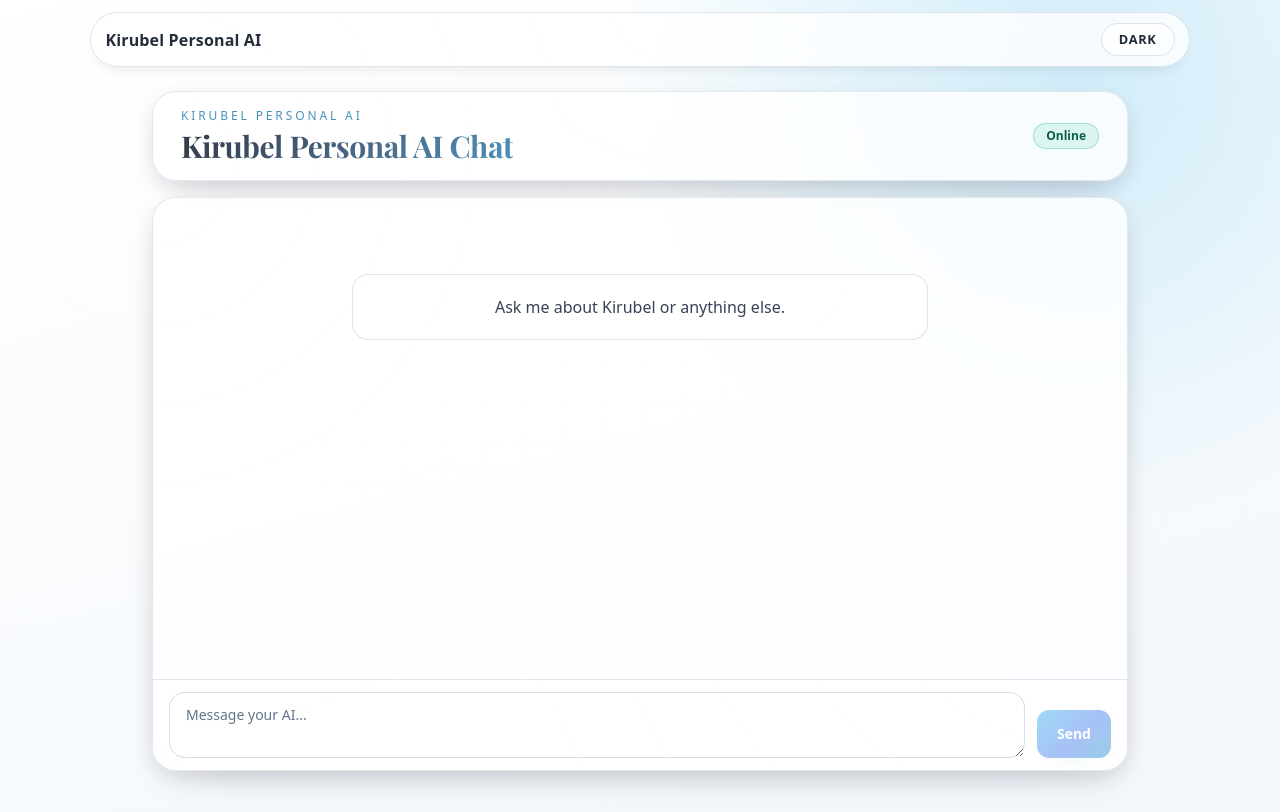
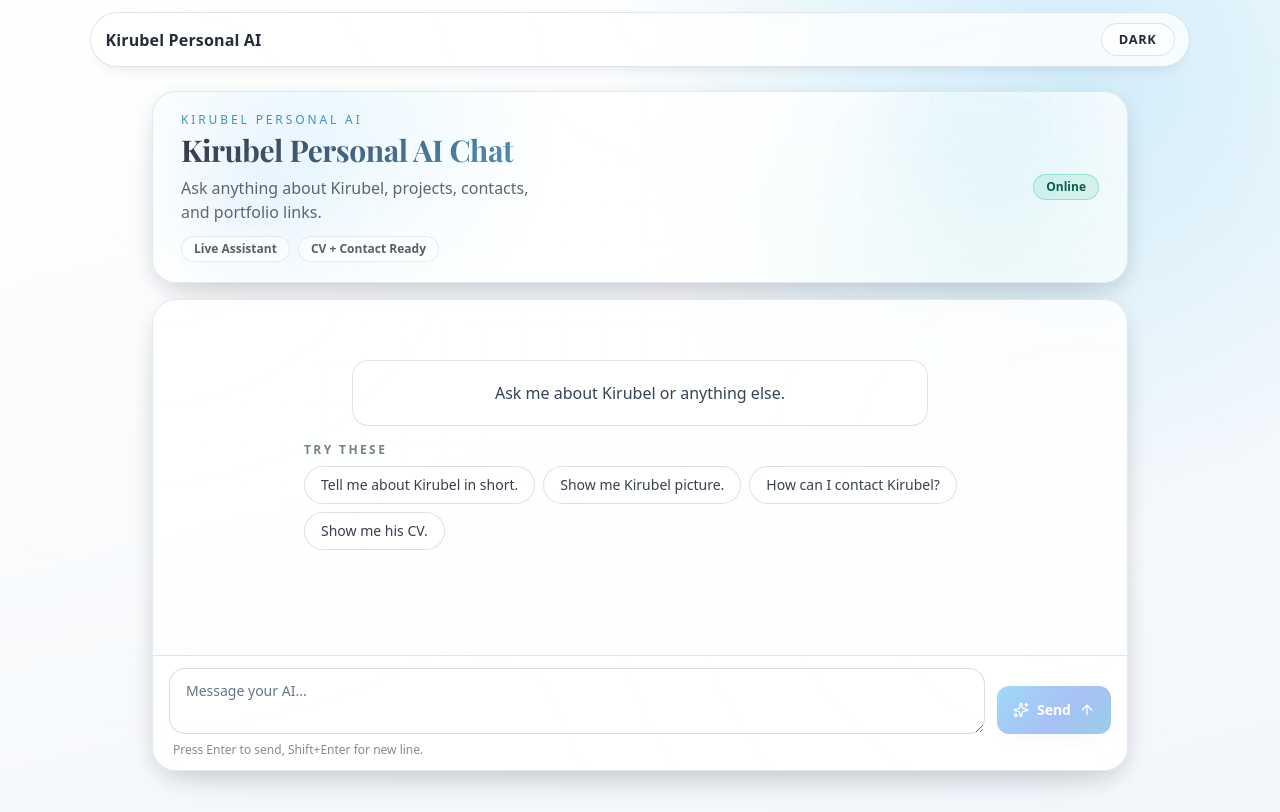
Before and after one commit to Kira2168/personal-ai, a Next.js app: page / in a window 1280 px wide. Built offline with nearby package versions, Linux system fonts and the light colour scheme; a web font is replaced by a local one.

Commit message:
pollishing ui

```diff
--- a/src/app/globals.css
+++ b/src/app/globals.css
@@ -296,6 +296,40 @@ body::after {
   color: var(--chat-empty-text);
 }
 
+.hero-shell {
+  background:
+    radial-gradient(circle at 18% 15%, color-mix(in srgb, var(--ring-a), transparent 35%), transparent 28%),
+    radial-gradient(circle at 86% 85%, color-mix(in srgb, var(--ring-c), transparent 40%), transparent 30%),
+    var(--surface);
+}
+
+.hero-subtitle {
+  color: color-mix(in srgb, var(--foreground), transparent 28%);
+  max-width: 38ch;
+}
+
+.hero-pill {
+  background: color-mix(in srgb, var(--surface), transparent 24%);
+  border: 1px solid color-mix(in srgb, var(--surface-border), transparent 12%);
+  color: color-mix(in srgb, var(--foreground), transparent 24%);
+}
+
+.quick-title {
+  color: color-mix(in srgb, var(--foreground), transparent 40%);
+}
+
+.quick-chip {
+  border: 1px solid color-mix(in srgb, var(--composer-input-border), transparent 10%);
+  background: color-mix(in srgb, var(--composer-input-bg), transparent 8%);
+  color: color-mix(in srgb, var(--foreground), transparent 10%);
+}
+
+.quick-chip:hover {
+  transform: translateY(-1px);
+  background: color-mix(in srgb, var(--composer-input-bg), white 8%);
+  border-color: color-mix(in srgb, var(--status-border), transparent 30%);
+}
+
 .chat-error {
   background: var(--chat-error-bg);
   border: 1px solid var(--chat-error-border);
@@ -320,6 +354,10 @@ body::after {
 
 .composer-textarea::placeholder {
   color: var(--composer-placeholder);
+}
+
+.composer-hint {
+  color: color-mix(in srgb, var(--foreground), transparent 45%);
 }
 
 .thinking-dot {
--- a/src/app/page.tsx
+++ b/src/app/page.tsx
@@ -4,11 +4,13 @@ import { useEffect, useRef, useState } from 'react';
 import { useChat } from '@ai-sdk/react';
 import Image from 'next/image';
 import {
+  ArrowUp,
   FileText,
   Globe,
   Instagram,
   Linkedin,
   Mail,
+  Sparkles,
   MessageCircle,
   Phone,
 } from 'lucide-react';
@@ -175,6 +177,12 @@ export default function Chat() {
   const latestAssistantMessage = [...messages].reverse().find(message => message.role === 'assistant');
   const latestAssistantText = latestAssistantMessage ? getMessageText(latestAssistantMessage.parts) : '';
   const showContinue = !!latestAssistantMessage && isLikelyTruncated(latestAssistantText);
+  const quickPrompts = [
+    'Tell me about Kirubel in short.',
+    'Show me Kirubel picture.',
+    'How can I contact Kirubel?',
+    'Show me his CV.',
+  ];
 
   useEffect(() => {
     endRef.current?.scrollIntoView({ behavior: 'smooth', block: 'end' });
@@ -224,26 +232,62 @@ export default function Chat() {
     }
   }
 
+  async function handleQuickPrompt(prompt: string) {
+    if (isSending) return;
+
+    setIsSending(true);
+    try {
+      await sendMessage({ text: prompt });
+    } finally {
+      setIsSending(false);
+    }
+  }
+
   return (
     <section className="relative mx-auto flex min-h-[calc(100vh-72px)] w-full max-w-5xl flex-col px-3 pb-4 pt-4 sm:px-6 sm:pb-6 sm:pt-6">
-      <header className="glass-card relative mb-3 rounded-3xl px-4 py-4 sm:mb-4 sm:px-7">
+      <header className="glass-card hero-shell relative mb-3 overflow-hidden rounded-3xl px-4 py-4 sm:mb-4 sm:px-7 sm:py-5">
+        <div className="aura aura-1" />
+        <div className="aura aura-2" />
         <div className="flex items-center justify-between gap-4">
-          <div>
+          <div className="relative z-10">
             <p className="chat-kicker text-xs uppercase tracking-[0.24em]">Kirubel Personal AI</p>
-            <h1 className="chat-title mt-1 text-2xl font-bold sm:text-3xl">
-              Kirubel Personal AI Chat
-            </h1>
+            <h1 className="chat-title mt-1 text-2xl font-bold sm:text-3xl">Kirubel Personal AI Chat</h1>
+            <p className="hero-subtitle mt-2 text-sm sm:text-base">
+              Ask anything about Kirubel, projects, contacts, and portfolio links.
+            </p>
+            <div className="mt-3 flex flex-wrap gap-2">
+              <span className="hero-pill rounded-full px-3 py-1 text-xs font-semibold">Live Assistant</span>
+              <span className="hero-pill rounded-full px-3 py-1 text-xs font-semibold">CV + Contact Ready</span>
+            </div>
           </div>
-          <span className="status-pill rounded-full px-3 py-1 text-xs font-semibold">Online</span>
+          <span className="status-pill relative z-10 rounded-full px-3 py-1 text-xs font-semibold">Online</span>
         </div>
       </header>
 
       <div className="glass-card relative flex min-h-0 flex-1 flex-col overflow-hidden rounded-3xl">
         <div className="flex-1 space-y-4 overflow-y-auto px-4 py-5 sm:px-6">
           {messages.length === 0 ? (
-            <div className="chat-empty mx-auto mt-14 max-w-xl rounded-2xl p-5 text-center">
-              Ask me about Kirubel or anything else.
-            </div>
+            <>
+              <div className="chat-empty mx-auto mt-10 max-w-xl rounded-2xl p-5 text-center">
+                Ask me about Kirubel or anything else.
+              </div>
+              <div className="mx-auto max-w-2xl">
+                <p className="quick-title mb-2 text-xs font-semibold uppercase tracking-[0.2em]">Try these</p>
+                <div className="flex flex-wrap gap-2">
+                  {quickPrompts.map(prompt => (
+                    <button
+                      key={prompt}
+                      type="button"
+                      onClick={() => handleQuickPrompt(prompt)}
+                      disabled={isSending}
+                      className="quick-chip rounded-full px-4 py-2 text-sm transition disabled:cursor-not-allowed disabled:opacity-50"
+                    >
+                      {prompt}
+                    </button>
+                  ))}
+                </div>
+              </div>
+            </>
           ) : null}
 
           {messages.map(m => {
@@ -344,11 +388,14 @@ export default function Chat() {
             <button
               type="submit"
               disabled={isSending || !input.trim()}
-              className="send-button h-12 shrink-0 rounded-xl px-5 text-sm font-semibold transition hover:brightness-110 disabled:cursor-not-allowed disabled:opacity-40"
+              className="send-button inline-flex h-12 shrink-0 items-center gap-2 rounded-xl px-4 text-sm font-semibold transition hover:brightness-110 disabled:cursor-not-allowed disabled:opacity-40"
             >
-              Send
+              <Sparkles className="h-4 w-4" />
+              <span className="hidden sm:inline">Send</span>
+              <ArrowUp className="h-4 w-4" />
             </button>
           </div>
+          <p className="composer-hint mt-2 px-1 text-xs">Press Enter to send, Shift+Enter for new line.</p>
         </form>
       </div>
     </section>
```
